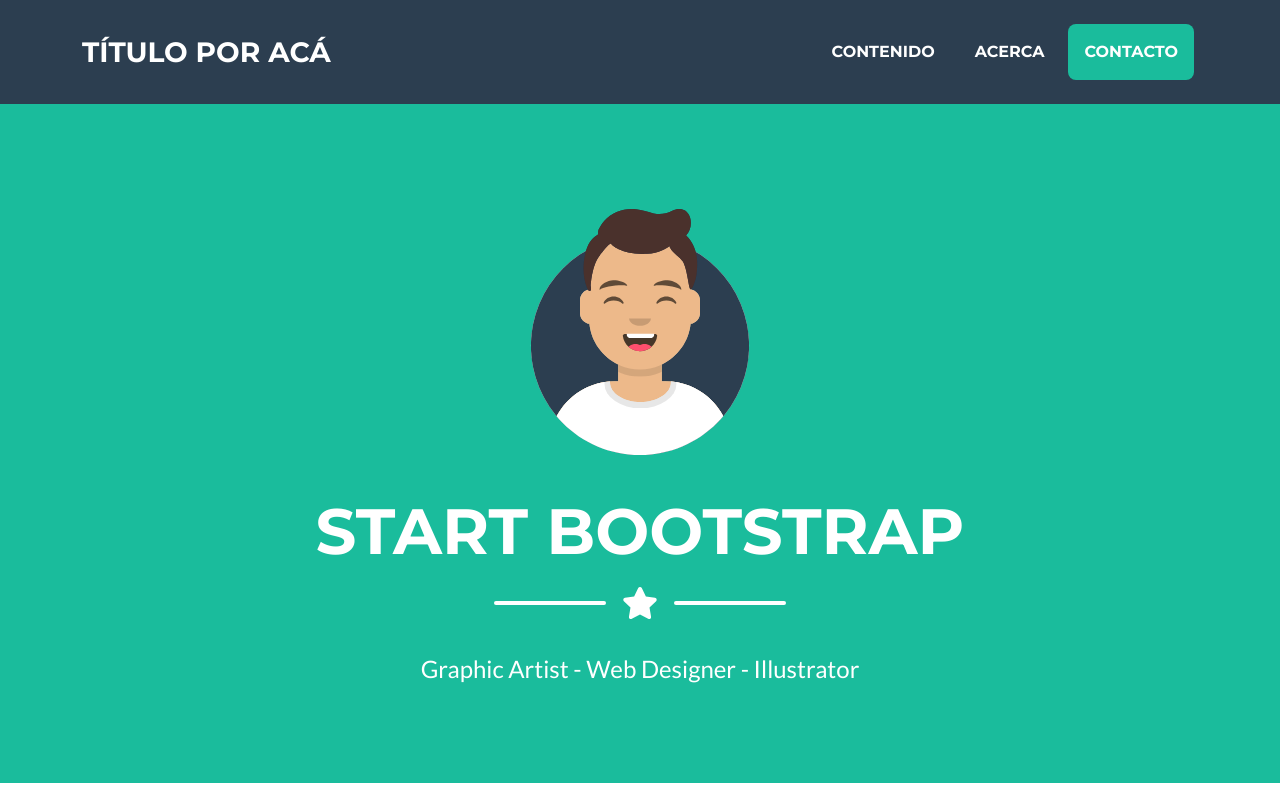
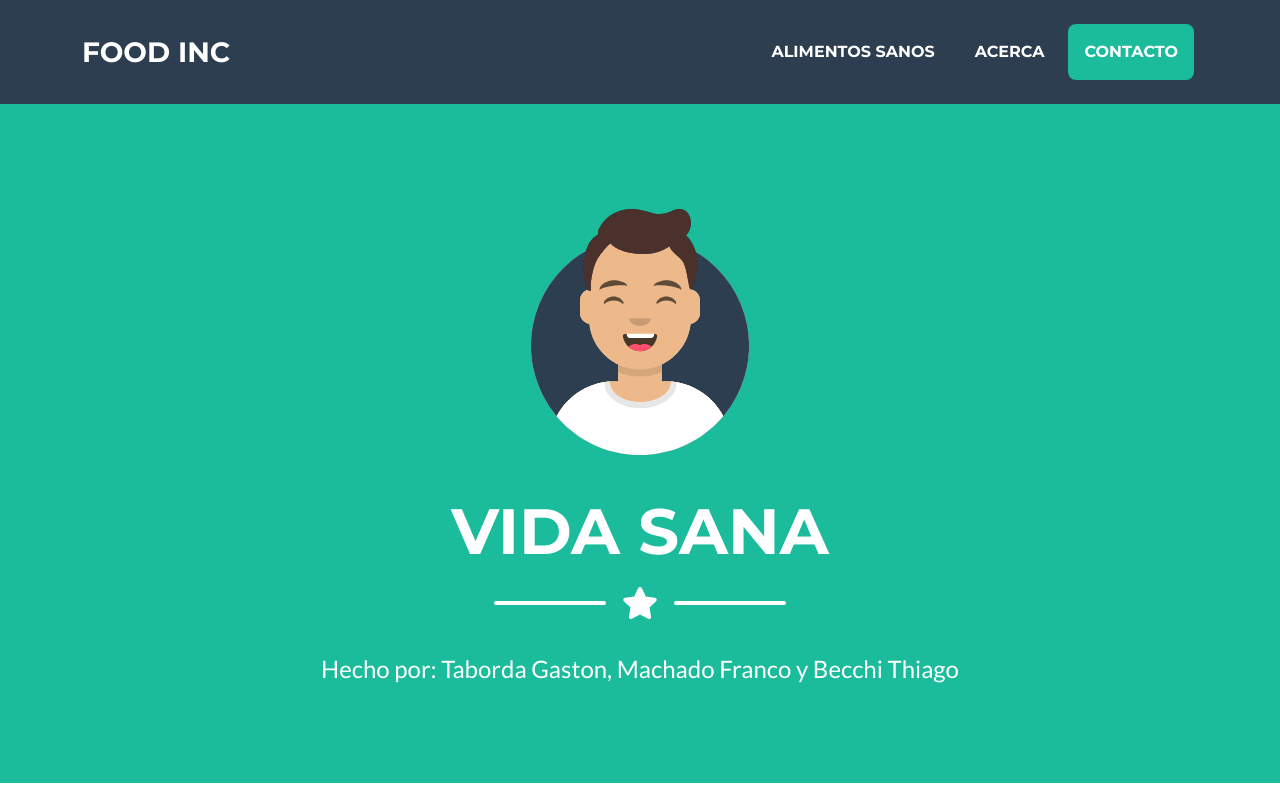
Before and after one commit to Thiago46/FoodInc, a plain HTML site: page index.html in a window 1280 px wide. Shown: the top 800 px of the page. Drawn offline with nearby package versions, Linux system fonts and the light colour scheme.

Commit message:
Cambios de Titulos

```diff
--- a/index.html
+++ b/index.html
@@ -5,7 +5,7 @@
         <meta name="viewport" content="width=device-width, initial-scale=1, shrink-to-fit=no" />
         <meta name="description" content="" />
         <meta name="author" content="" />
-        <title>Proyecto 4to</title>
+        <title>Food Inc</title>
         <!-- Favicon-->
         <link rel="icon" type="image/x-icon" href="assets/favicon.ico" />
         <!-- Font Awesome icons (free version)-->
@@ -20,7 +20,7 @@
         <!-- Navigation-->
         <nav class="navbar navbar-expand-lg bg-secondary text-uppercase fixed-top" id="mainNav">
             <div class="container">
-                <a class="navbar-brand" href="#page-top">Título por acá</a>
+                <a class="navbar-brand" href="#page-top">Food Inc</a>
                 <button
                     class="navbar-toggler text-uppercase font-weight-bold bg-primary text-white rounded"
                     type="button"
@@ -35,7 +35,7 @@
                 </button>
                 <div class="collapse navbar-collapse" id="navbarResponsive">
                     <ul class="navbar-nav ms-auto">
-                        <li class="nav-item mx-0 mx-lg-1"><a class="nav-link py-3 px-0 px-lg-3 rounded" href="#portfolio">Contenido</a></li>
+                        <li class="nav-item mx-0 mx-lg-1"><a class="nav-link py-3 px-0 px-lg-3 rounded" href="#portfolio">Alimentos Sanos</a></li>
                         <li class="nav-item mx-0 mx-lg-1"><a class="nav-link py-3 px-0 px-lg-3 rounded" href="#about">Acerca</a></li>
                         <li class="nav-item mx-0 mx-lg-1"><a class="nav-link py-3 px-0 px-lg-3 rounded" href="#contact">Contacto</a></li>
                     </ul>
@@ -48,7 +48,7 @@
                 <!-- Masthead Avatar Image-->
                 <img class="masthead-avatar mb-5" src="assets/img/avataaars.svg" alt="..." />
                 <!-- Masthead Heading-->
-                <h1 class="masthead-heading text-uppercase mb-0">Start Bootstrap</h1>
+                <h1 class="masthead-heading text-uppercase mb-0">Vida Sana</h1>
                 <!-- Icon Divider-->
                 <div class="divider-custom divider-light">
                     <div class="divider-custom-line"></div>
@@ -56,7 +56,7 @@
                     <div class="divider-custom-line"></div>
                 </div>
                 <!-- Masthead Subheading-->
-                <p class="masthead-subheading font-weight-light mb-0">Graphic Artist - Web Designer - Illustrator</p>
+                <p class="masthead-subheading font-weight-light mb-0">Hecho por: Taborda Gaston, Machado Franco y Becchi Thiago</p>
             </div>
         </header>
         <!-- Portfolio Section-->
```
